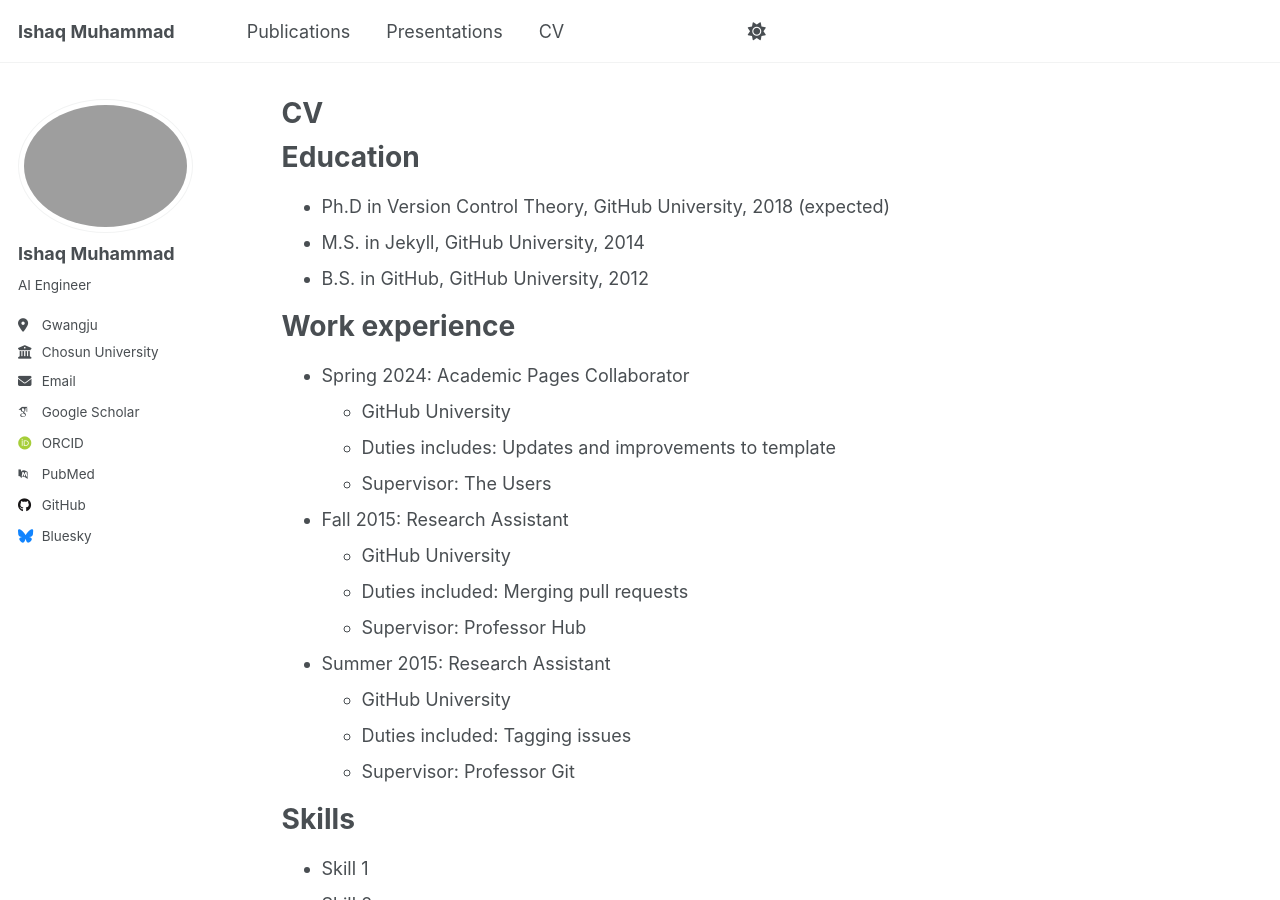
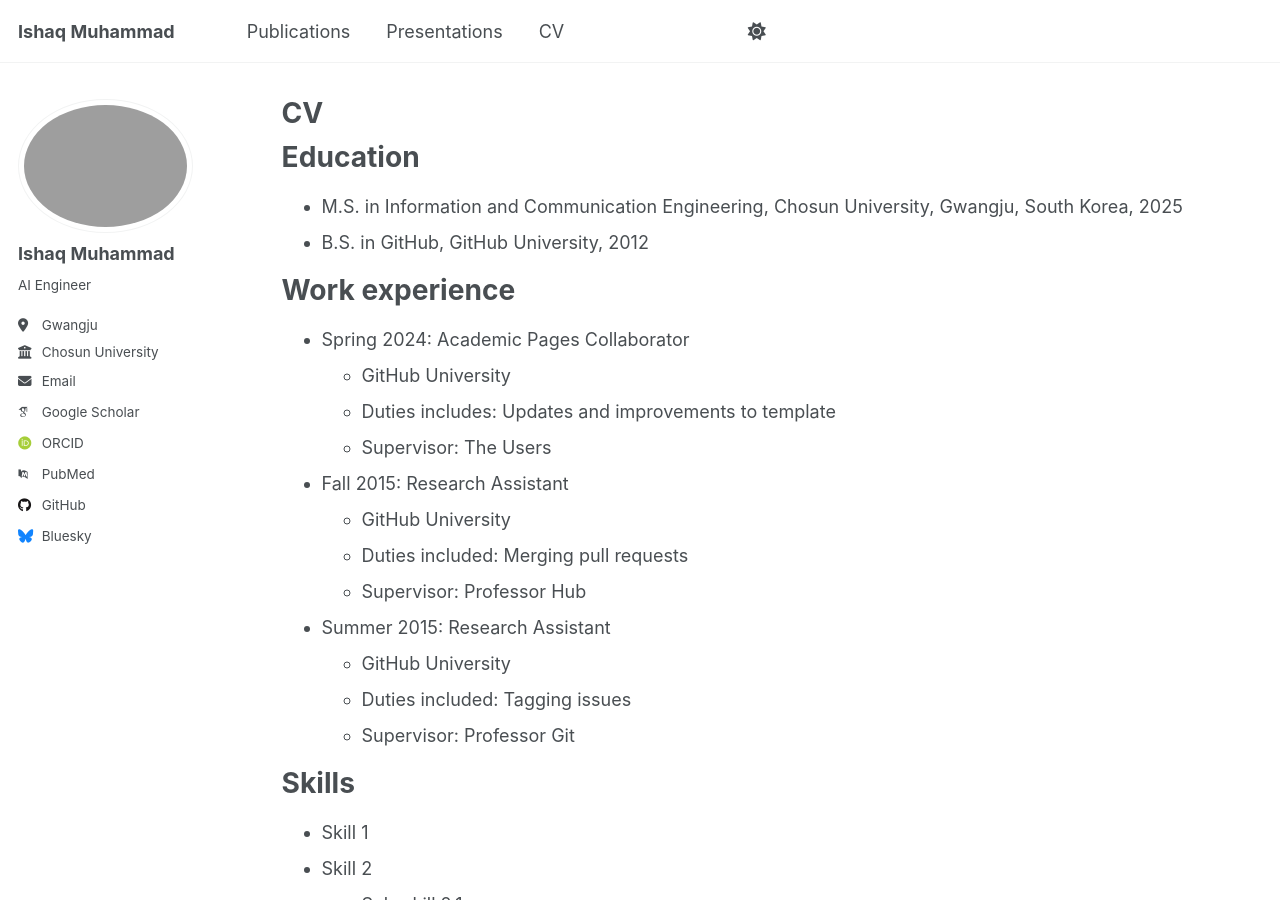
Before and after one commit to IshaqMKhan/IshaqMKhan.github.io, a Jekyll site: the page built from _pages/cv.md, in a window 1280 px wide and 900 px high. Built offline with Jekyll 4.4.1, drawn with Linux system fonts in a browser that asks for light colours; some web fonts are replaced; a script that is not in the unit is left out.

Commit message:
Update cv.md

```diff
--- a/_pages/cv.md
+++ b/_pages/cv.md
@@ -11,8 +11,7 @@
 
 Education
 ======
-* Ph.D in Version Control Theory, GitHub University, 2018 (expected)
-* M.S. in Jekyll, GitHub University, 2014
+* M.S. in Information and Communication Engineering, Chosun University, Gwangju, South Korea, 2025
 * B.S. in GitHub, GitHub University, 2012
 
 Work experience
```
